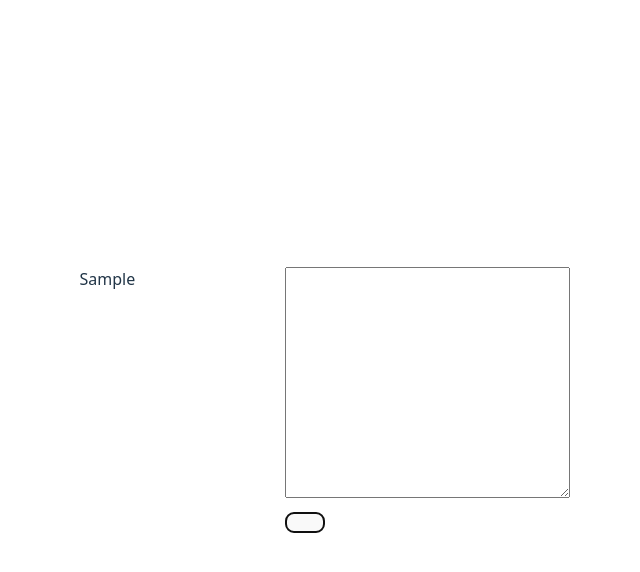
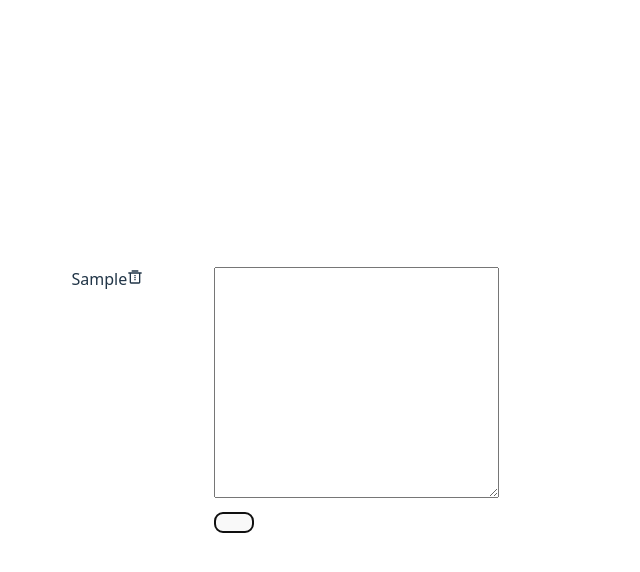
Before and after one commit to Alfaussa/NoteBook, a React (Vite) app in the folder Notebook/: page / in a window 1280 px wide. Both pictures are taken after typing "Sample" into the empty fields and a click on the button 497 px from the left and 522 px from the top of the page. Shown: the top 572 px of the page, without its empty margins (355-995 px from the left). Built offline with nearby package versions, Linux system fonts and the light colour scheme.

Commit message:
delete functionality is added

```diff
--- a/Notebook/package.json
+++ b/Notebook/package.json
@@ -12,7 +12,8 @@
   "dependencies": {
     "nanoid": "^5.1.5",
     "react": "^19.1.0",
-    "react-dom": "^19.1.0"
+    "react-dom": "^19.1.0",
+    "react-icons": "^5.5.0"
   },
   "devDependencies": {
     "@eslint/js": "^9.25.0",
--- a/Notebook/src/App.css
+++ b/Notebook/src/App.css
@@ -7,9 +7,14 @@
 }
 
 .note-item{
+display: flex;
 width: 50%;
 margin-right: 30px;
 }
 .note-form{
 width: 50%
 }
+.items-container{
+  display: flex;
+  flex-direction: column;
+}
--- a/Notebook/src/App.jsx
+++ b/Notebook/src/App.jsx
@@ -16,7 +16,6 @@ function App() {
       const newNote ={
         id: nanoid(),
         text: userInput,
-        isEditing: false,
       }
       setNotes([...notes, newNote])
     }
@@ -29,7 +28,9 @@ function App() {
     setNotes([...notes.map((note) =>
     (id === note.id)?{...note, text}:note)])
   }
-
+  const deleteNote = (id) => {
+    setNotes([...notes.filter((note) => (id !== note.id))])
+  }
   return (
     <>
     {notes.map((note)=>
@@ -37,17 +38,18 @@ function App() {
     note={note}
     key={note.id}
     text={note.text}
-    editNote={editNote}/>)   }
+    editNote={editNote}
+    deleteNote={deleteNote}/>)   }
 
 
-    <TextareaForm
+<div className='items-container'><TextareaForm
     userInput={userInput}
     setUserInput={setUserInput}
     addNote={addNote}
     saveEditedNote={saveEditedNote}
     selectedNote={selectedNote}
 
-     />
+     /></div>
 
 
 
--- a/Notebook/src/components/NoteItem.jsx
+++ b/Notebook/src/components/NoteItem.jsx
@@ -1,11 +1,13 @@
 import React, {useState} from 'react'
+import { RiDeleteBin3Line } from "react-icons/ri";
 
-const NoteItem = ({note, editNote}) => {
+const NoteItem = ({note, editNote, deleteNote}) => {
 
 
   return (
     <div className='note-item'>
     <div onClick={()=>editNote(note)}>{note.text}</div>
+    <div onClick={()=>deleteNote(note.id)}><RiDeleteBin3Line/></div>
     </div>
   )
 }
```
Also changed, not shown: 1 other file (tests, documents, lock files or other folders).
